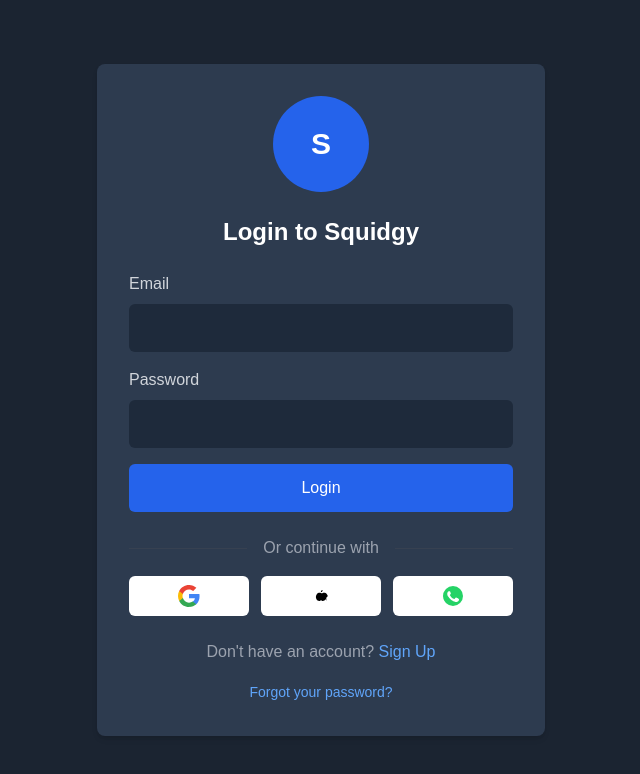
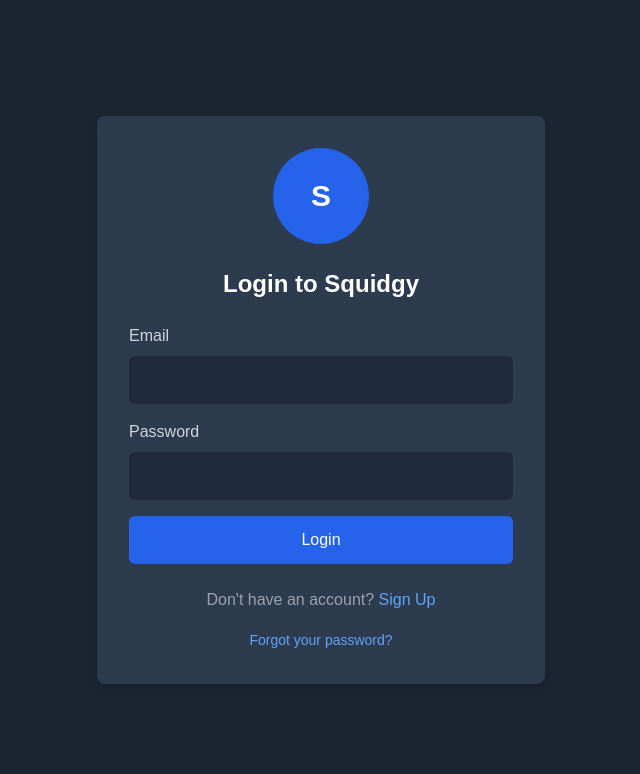
Before and after one commit to Squidgy-AI/Squidgy_Main, a Next.js app in the folder frontend/Code/squidgy-frontend/: page / in a window 1280 px wide. Shown: the top 774 px of the page, without its empty margins (319-959 px from the left). Built offline with nearby package versions, Linux system fonts and the light colour scheme; no server answers.

Commit message:
Commented out the social media links

```diff
--- a/frontend/Code/squidgy-frontend/src/components/Auth/EnhancedLoginForm.tsx
+++ b/frontend/Code/squidgy-frontend/src/components/Auth/EnhancedLoginForm.tsx
@@ -25,25 +25,6 @@
     setMessage('');
   }, [mode]);
 
-  const handleSocialLogin = async (provider: 'google' | 'apple' | 'whatsapp') => {
-    try {
-      setLoading(true);
-      setError('');
-
-      if (provider === 'google') {
-        await signIn('google');
-      } else if (provider === 'apple') {
-        await signIn('apple');
-      } else if (provider === 'whatsapp') {
-        // This would need a custom implementation
-        setError('WhatsApp login is coming soon');
-      }
-    } catch (err: any) {
-      setError(err.message || 'Error with social login. Please try again.');
-    } finally {
-      setLoading(false);
-    }
-  };
 
   const handleSubmit = async (e: React.FormEvent) => {
     e.preventDefault();
@@ -177,6 +158,8 @@
         </button>
       </form>
 
+      {/* Social login section hidden as requested */}
+      {/*
       <div className="mt-6">
         <div className="relative flex items-center">
           <div className="flex-grow border-t border-gray-700"></div>
@@ -219,6 +202,7 @@
           </button>
         </div>
       </div>
+      */}
 
       <div className="mt-6 text-center text-gray-400">
         {mode === 'login' ? (
```
Also changed, not shown: 2 other files (tests, documents, lock files or other folders).
